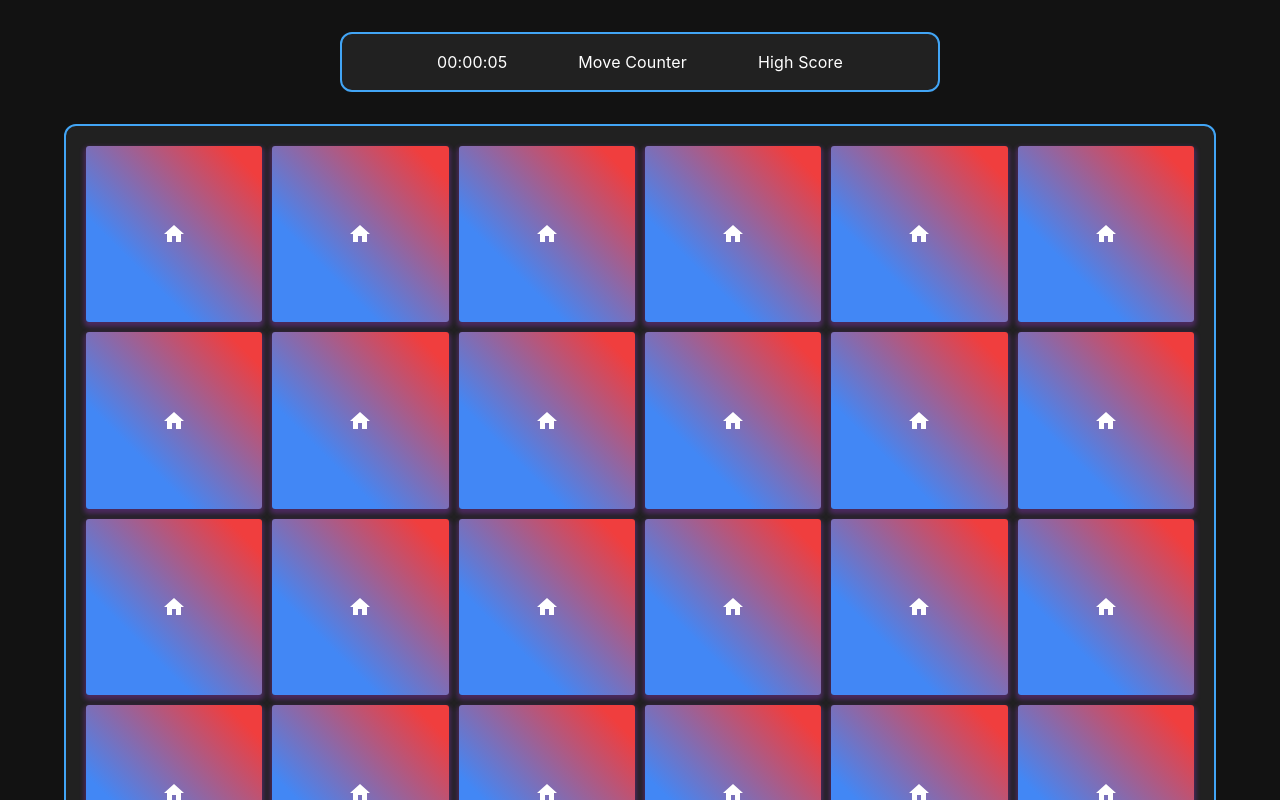
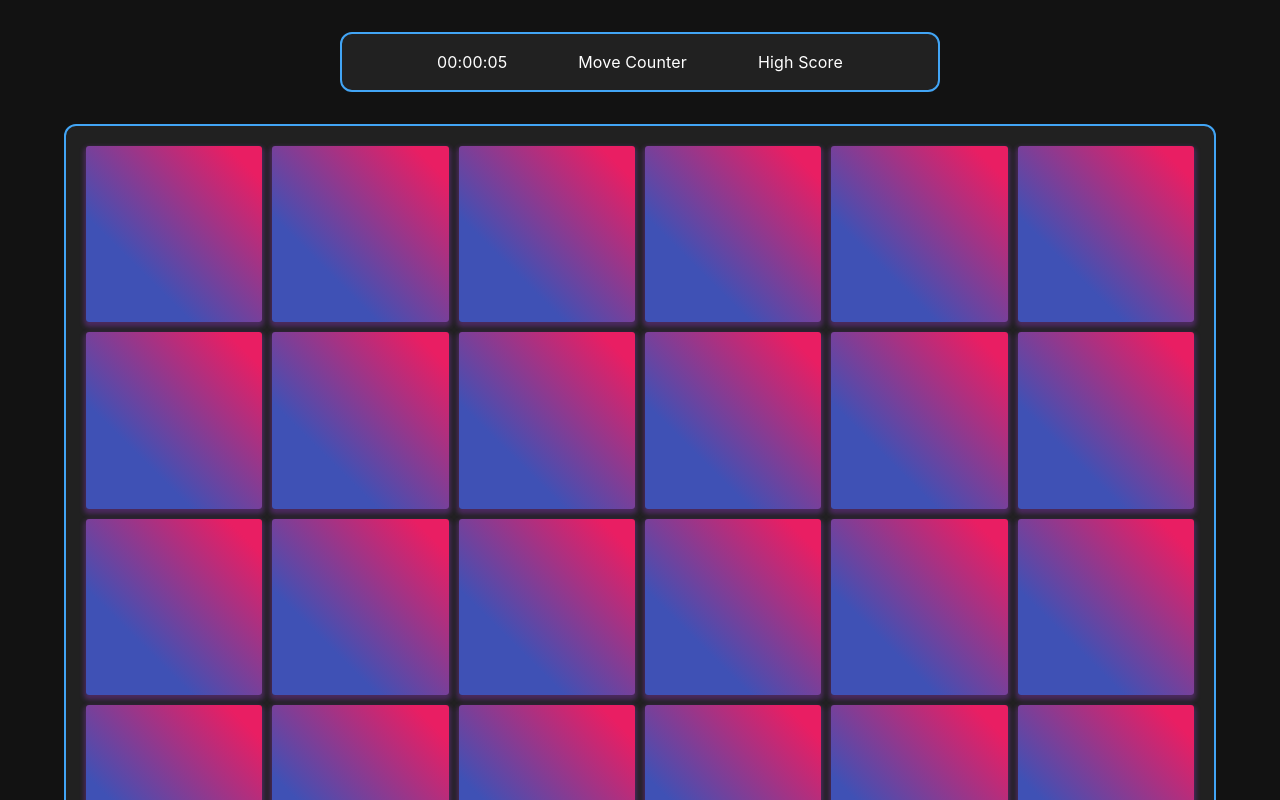
Before and after one commit to zbowhay/memory, a React (Create React App) app: page / in a window 1280 px wide. Shown: the top 800 px of the page. Built offline with nearby package versions, Linux system fonts and the light colour scheme.

Commit message:
generating icons based on difficulty setting

```diff
--- a/src/components/board/Board.css
+++ b/src/components/board/Board.css
@@ -2,6 +2,17 @@
     width: 100%;
     padding: 20px;
     display: grid;
-    grid-template-columns: repeat(6, 1fr);
     gap: 10px;
 }
+
+.boardContainer.easy {
+    grid-template-columns: repeat(4, 1fr);
+}
+
+.boardContainer.medium {
+    grid-template-columns: repeat(6, 1fr);
+}
+
+.boardContainer.hard {
+    grid-template-columns: repeat(8, 1fr);
+}
--- a/src/components/board/Board.tsx
+++ b/src/components/board/Board.tsx
@@ -1,6 +1,6 @@
 import BoardTile from './BoardTile';
-import HomeIcon from '@mui/icons-material/Home';
 import './Board.css';
+import { getIcons } from './Icons';
 
 function Board() {
     const difficulty = {
@@ -8,14 +8,19 @@ function Board() {
         medium: 6*6,
         hard: 8*8
     };
+    const currentDifficulty = difficulty.medium;
+    const icons = getIcons(currentDifficulty);
+    const classes = `boardContainer ${Object.entries(difficulty).find(val => val[1] === currentDifficulty)?.[0]}`;
 
     const tileClicked = (i: any) => {
         console.log('clicked', i);
     }
 
-    const tiles = Array(difficulty.medium).fill(0).map((val, i) => <BoardTile i={i} icon={HomeIcon} flipped={false} clickHandler={tileClicked}></BoardTile>);
+    const tiles = icons.map((val, i) =>
+        <BoardTile i={i} icon={val} flipped={false} clickHandler={tileClicked}></BoardTile>
+    );
     return (
-        <div className="boardContainer">
+        <div className={classes}>
             {tiles}
         </div>
     );
--- a/src/components/board/BoardTile.css
+++ b/src/components/board/BoardTile.css
@@ -19,7 +19,7 @@
 }
 
 .cardFront {
-    background: linear-gradient(45deg, #4287f5 30%, #f03e3e 90%);
+    background: linear-gradient(45deg, #3f51b5 30%, #e91e63 90%);
     box-shadow: 0 3px 5px 2px rgba(175, 62, 240, .3);
 }
 
--- a/src/components/board/BoardTile.tsx
+++ b/src/components/board/BoardTile.tsx
@@ -33,7 +33,7 @@ class BoardTile extends React.Component<BoardTileProps, BoardTileState> {
                 className={`boardTile ${this.state.flipped ? 'cardBack' : 'cardFront'}`}
                 onClick={this.handleClick}
             >
-                <this.props.icon className='cardIcon'></this.props.icon>
+                {this.state.flipped && <this.props.icon className='cardIcon'></this.props.icon>}
             </Card>
         );
     }
--- /dev/null
+++ b/src/components/board/Icons.tsx
@@ -0,0 +1,66 @@
+import BeachAccessIcon from '@mui/icons-material/BeachAccess';
+import HomeIcon from '@mui/icons-material/Home';
+import AdbIcon from '@mui/icons-material/Adb';
+import AirplanemodeActiveIcon from '@mui/icons-material/AirplanemodeActive';
+import AllInclusiveIcon from '@mui/icons-material/AllInclusive';
+import AppleIcon from '@mui/icons-material/Apple';
+import AutoFixHighIcon from '@mui/icons-material/AutoFixHigh';
+import BedtimeIcon from '@mui/icons-material/Bedtime';
+import BrightnessHighIcon from '@mui/icons-material/BrightnessHigh';
+import CakeIcon from '@mui/icons-material/Cake';
+import CameraIcon from '@mui/icons-material/Camera';
+import DirectionsBikeIcon from '@mui/icons-material/DirectionsBike';
+import DirectionsBoatIcon from '@mui/icons-material/DirectionsBoat';
+import EmojiEmotionsIcon from '@mui/icons-material/EmojiEmotions';
+import GitHubIcon from '@mui/icons-material/GitHub';
+import GppGoodIcon from '@mui/icons-material/GppGood';
+import GrassIcon from '@mui/icons-material/Grass';
+import HouseboatIcon from '@mui/icons-material/Houseboat';
+import InstagramIcon from '@mui/icons-material/Instagram';
+import IceSkatingIcon from '@mui/icons-material/IceSkating';
+import IcecreamIcon from '@mui/icons-material/Icecream';
+import LocalOfferIcon from '@mui/icons-material/LocalOffer';
+import LocalPhoneIcon from '@mui/icons-material/LocalPhone';
+import LoopIcon from '@mui/icons-material/Loop';
+import MouseIcon from '@mui/icons-material/Mouse';
+import OutdoorGrillIcon from '@mui/icons-material/OutdoorGrill';
+import OfflineBoltIcon from '@mui/icons-material/OfflineBolt';
+import PetsIcon from '@mui/icons-material/Pets';
+import PestControlRodentIcon from '@mui/icons-material/PestControlRodent';
+import PestControlIcon from '@mui/icons-material/PestControl';
+import PrecisionManufacturingIcon from '@mui/icons-material/PrecisionManufacturing';
+import PlumbingIcon from '@mui/icons-material/Plumbing';
+import { OverridableComponent } from '@mui/material/OverridableComponent';
+import { SvgIconTypeMap } from '@mui/material';
+
+const allIcons = [
+    BeachAccessIcon, HomeIcon, AdbIcon, AirplanemodeActiveIcon, AllInclusiveIcon,
+    AppleIcon, AutoFixHighIcon, BedtimeIcon, BrightnessHighIcon, CakeIcon,
+    CameraIcon, DirectionsBikeIcon, DirectionsBoatIcon, EmojiEmotionsIcon,
+    GitHubIcon, GppGoodIcon, GrassIcon, HouseboatIcon, InstagramIcon,
+    IceSkatingIcon, IcecreamIcon, LocalOfferIcon, LocalPhoneIcon, LoopIcon,
+    MouseIcon, OutdoorGrillIcon, OfflineBoltIcon, PetsIcon, PestControlRodentIcon,
+    PestControlIcon, PrecisionManufacturingIcon, PlumbingIcon
+];
+
+type Icon = (OverridableComponent<SvgIconTypeMap<{}, "svg">> & { muiName: string; });
+export function getIcons(difficulty: number): Icon[] {
+    const numIcons = difficulty / 2;
+    const availableIcons: Icon[] = [].concat(allIcons as any);
+
+    // get random set of icons
+    let icons = [];
+    while (icons.length < numIcons) {
+        const index = Math.floor(Math.random() * (availableIcons.length - 1));
+        icons.push(availableIcons.splice(index, 1)[0]);
+    }
+
+    // double (need to have a match)
+    icons = icons.concat(icons);
+
+    // shuffle
+    return icons
+        .map((value) => ({ value, sort: Math.random() }))
+        .sort((a, b) => a.sort - b.sort)
+        .map(({ value }) => value);
+}
```
